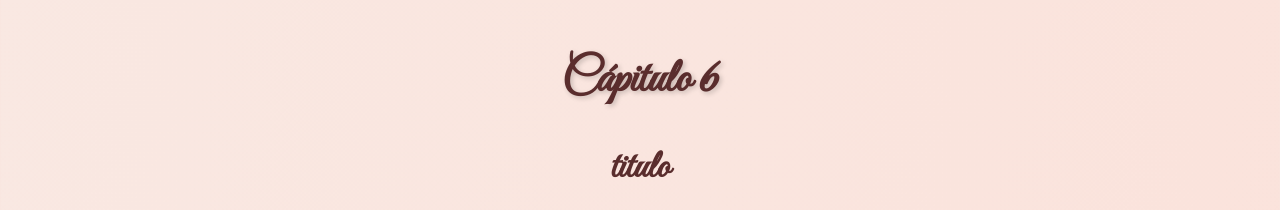
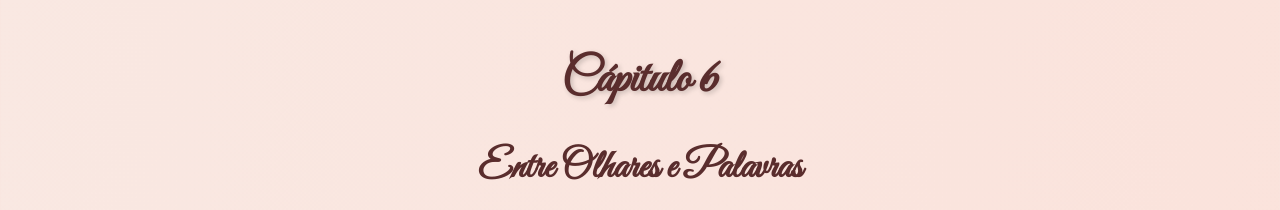
Before and after one commit to Wes7car/Projeto-SRPA, a plain HTML site: page Capitulo6.html in a window 1280 px wide. Shown: the part 522-732 px from the top of the page. Drawn offline with nearby package versions, Linux system fonts and the light colour scheme.

Commit message:
adicionando o titulo do cap 6

```diff
--- a/Capitulo6.html
+++ b/Capitulo6.html
@@ -31,7 +31,7 @@
             <a href="capitulo5.html">Cap 5</a>
         </div>
         <h1>Cápitulo 6</h1>
-        <h2>titulo</h2>
+        <h2>Entre Olhares e Palavras</h2>
 
 
         <p>Wesley se recostou no sofá, tentando disfarçar o sorriso que se formava em seu rosto. O calor do beijo ainda
```
